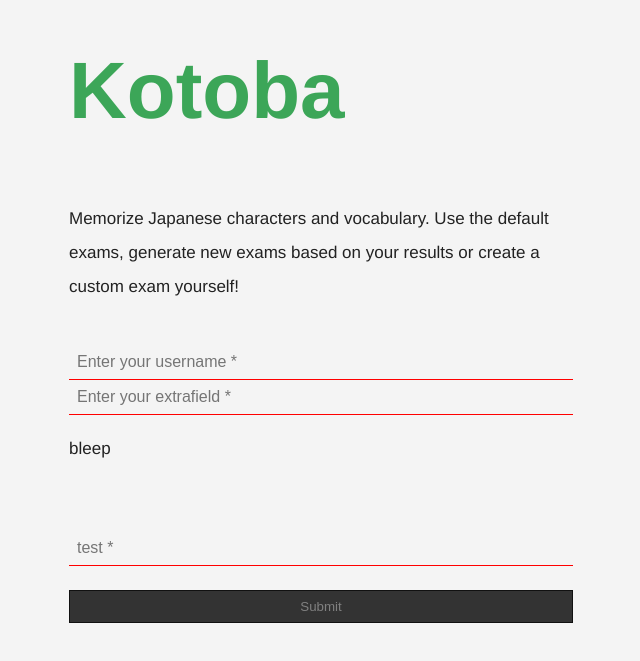
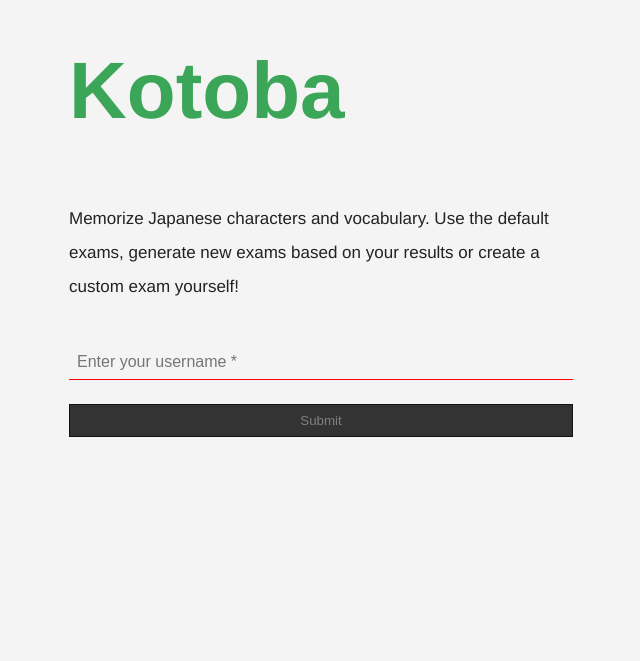
Before and after one commit to valdelaseras/kotoba-react, a React (Create React App) app: page / in a window 1280 px wide. Shown: the part 119-780 px from the top of the page, without its empty margins (19-659 px from the left). Built offline with nearby package versions, Linux system fonts and the light colour scheme.

Commit message:
form submission to landing, find specific field in form

```diff
--- a/src/app/components/atomic/organisms/Form.js
+++ b/src/app/components/atomic/organisms/Form.js
@@ -21,6 +21,7 @@ export default class Form extends Component {
        const groups = Array.from( this.state.groups );
        const updatedGroup = groups.find( group => group.id === updatedState.id );
 
+       updatedGroup.fields = updatedState.fields;
        updatedGroup.isValid = updatedState.isValid;
 
        const updatedGroups = {
@@ -31,9 +32,22 @@ export default class Form extends Component {
        this.setState( updatedGroups );
     };
 
-    submitHandler = ( e ) => {
-        e.preventDefault();
-    };
+    // submitHandler = ( e ) => {
+    //     e.preventDefault();
+    //
+    //     const form = this.state.groups.map( group => {
+    //         return {
+    //             fields: group.fields.map( field => {
+    //                 return {
+    //                     name: field.name,
+    //                     value: field.value
+    //                 }
+    //             })
+    //         }
+    //     });
+    //
+    //     console.log(this.form);
+    // };
 
     /**
      * Returns true if the type param is found in the element param
@@ -57,8 +71,7 @@ export default class Form extends Component {
         });
 
         return (
-            <form id={ this.props.id }
-                  onSubmit={ this.submitHandler }>
+            <form id={ this.props.id } onSubmit={ this.props.onSubmit( this.state.groups ) }>
                 { children }
             </form>
         )
--- a/src/app/components/sections/landing/Landing.js
+++ b/src/app/components/sections/landing/Landing.js
@@ -14,15 +14,24 @@ import Button from "../../atomic/atoms/Button";
 import './landing.css';
 
 class Landing extends Component {
-    // constructor( props ){
-    //     super( props );
-    //
-    //     this.state = {
-    //         isValid: false
-    //         // disabled: 'disabled'
-    //     }
-    // }
-    // handleSubmit = ( fields ) => {
+    submitHandler = ( form )  => {
+        console.log( form );
+        // this.saveToLocalStorage( username );
+
+        const username = this.getField( form, 'username' );
+        console.log(username);
+    };
+
+    // This method could be used anywhere so it would be good if this was global or something
+    getField = ( form, fieldName ) => {
+        // If because initially the field is empty and has no fields prop yet, only ID and
+        // isValid of the form group(s)
+        if ( form[0].fields) {
+            return form[0].fields.find( field => field.name === fieldName );
+        }
+    };
+
+    // submitHandler = ( fields ) => {
     //     const username = fields.find( field => field.name === 'username' );
     //
     //     this.saveToLocalStorage( username.value  );
@@ -30,6 +39,7 @@ class Landing extends Component {
     // };
 
     saveToLocalStorage = ( username ) => {
+        console.log('saving to local storage');
         localStorage.setItem('ktb-username', username );
     };
 
@@ -42,7 +52,7 @@ class Landing extends Component {
                         based on your results or create a custom exam yourself!
                     </p>
 
-                    <Form id={'login-form'}>
+                    <Form id={'login-form'} onSubmit={ this.submitHandler }>
                         <FormGroup key={ 'login-details' } id={'login'}>
                             <FormField value={''} key='username'>
                                 <Input id={'username-input'}
@@ -52,30 +62,12 @@ class Landing extends Component {
                                        minLength={'3'}
                                        required={'required'}/>
                             </FormField>
-                            <FormField value={''} key='extrafield'>
-                                <Input id={'extrafield-input'}
-                                       name={'extrafield'}
-                                       type={'text'}
-                                       placeholder={'Enter your extrafield'}
-                                       minLength={'3'}
-                                       required={'required'}/>
-                            </FormField>
-                            <p>bleep</p>
-                        </FormGroup>
-                        <FormGroup key={ 'test-details' } id={'test'}>
-                            <FormField value={''} key='testkey'>
-                                <Input id={'test-input'}
-                                       name={'test'}
-                                       type={'text'}
-                                       placeholder={'test'}
-                                       minLength={'3'}
-                                       required={'required'}/>
-                            </FormField>
                         </FormGroup>
 
                         <Button key={'login-form-btn'}
                                 type={'submit'}
                                 title={'Submit'}
+                                // link={'/lobby'}
                                 className={'btn-primary btn-main'}/>
                     </Form>
                 </Content>
```
